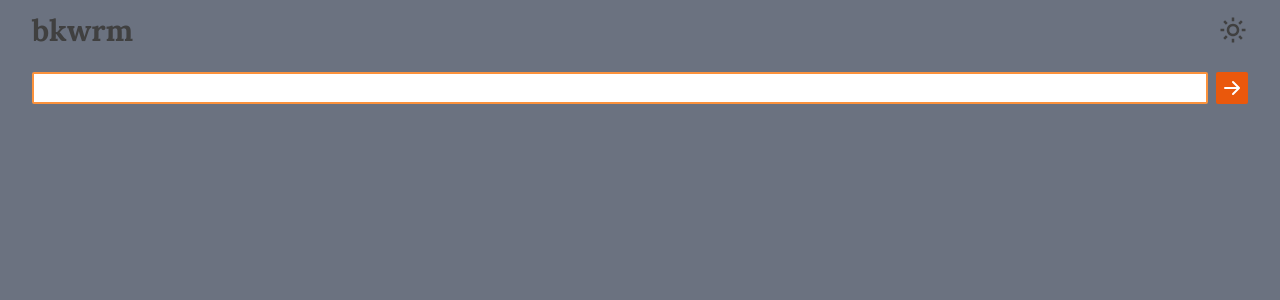
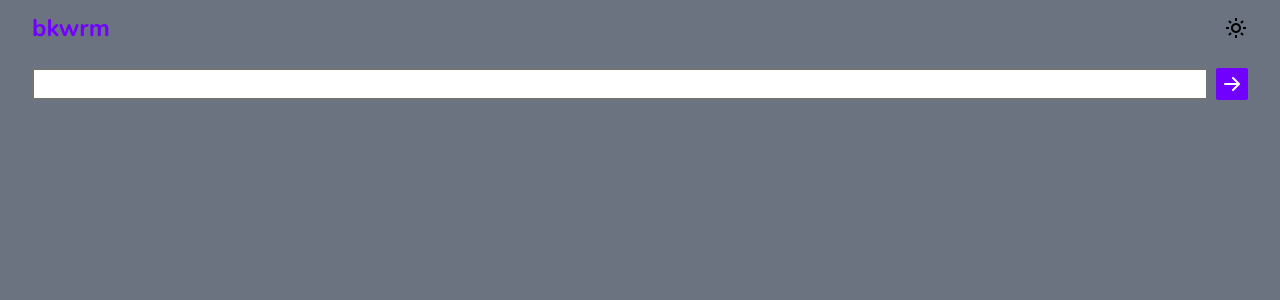
Before and after one commit to Thab09/bkwrm, a React (Vite) app: page / in a window 1280 px wide. Shown: the top 300 px of the page. Built offline with nearby package versions, Linux system fonts and the light colour scheme.

Commit message:
more styling

```diff
--- a/src/App.jsx
+++ b/src/App.jsx
@@ -9,10 +9,11 @@ import Search from "./components/Search";
 function App() {
   //DARK MODE
   //RESPONSIVENES
+  //LOADIN WHEN THE RESULT FOR SEARCH IS GOING, REFRESH IF TOO LATE, CANT GET IF ERROR
   //STICKY NAV AND FOOTER IF POSSIBLE
   //FOOTER
   return (
-    <div className="h-screen font-poppins bg-white sm:bg-gray-500 dark:bg-grey-custom">
+    <div className="h-screen font-nunito bg-off-white sm:bg-gray-500 dark:bg-grey-dark">
       <BrowserRouter>
         <Nav />
         <Search />
--- a/src/components/Card.jsx
+++ b/src/components/Card.jsx
@@ -9,6 +9,7 @@ function Card({ bookObj }) {
   };
 
   const closeModal = async () => {
+    console.log(bookObj);
     setIsOpen(false);
   };
 
@@ -17,9 +18,9 @@ function Card({ bookObj }) {
 
   return (
     <>
-      <div className="w-32 h-60 cursor-pointer rounded-sm overflow-hidden mb-3 hover:scale-105 duration-300">
+      {/* <div className="w-32 h-60 cursor-pointer rounded-sm overflow-hidden mb-3 hover:scale-105 duration-300">
         <div
-          className="font-medium hover:font-bold drop-shadow-sm hover:brightness-110 outline outline-2 outline-slate-100 hover:outline-orange-600 pb-1"
+          className="font-medium hover:font-bold hover:brightness-110 outline outline-2 outline-gray-100 hover:outline-gray-300 pb-1"
           onClick={openModal}
         >
           <img
@@ -32,6 +33,30 @@ function Card({ bookObj }) {
             className="w-32 h-44 rounded-sm "
           />
           <p className="text-xs mt-2">{bookObj.volumeInfo.title}</p>
+        </div>
+      </div> */}
+      <div
+        className="w-full h-36  flex gap-4 py-2 border-b border-slate-500 cursor-pointer hover:brightness-110 hover:scale-105 duration-300 "
+        onClick={openModal}
+      >
+        <img
+          src={
+            bookObj.volumeInfo.imageLinks == undefined
+              ? null
+              : bookObj.volumeInfo.imageLinks.thumbnail
+          }
+          alt="cover image of the book"
+          className="rounded-sm h-32 w-[5.5rem]"
+        />
+        <div>
+          <p className="text-md mb-1 font-bold">{bookObj.volumeInfo.title}</p>
+          <p className="text-xs h-20 overflow-hidden">
+            {bookObj.volumeInfo.description
+              ? bookObj.volumeInfo.description
+              : bookObj.volumeInfo.subtitle
+              ? bookObj.volumeInfo.subtitle
+              : "Not Available"}
+          </p>
         </div>
       </div>
 
@@ -84,9 +109,10 @@ function Card({ bookObj }) {
                           ? "Author Not Available"
                           : bookObj.volumeInfo.authors[0]}
                       </p>
+                      //only show button if available
                       <button
                         type="button"
-                        className="inline-flex justify-center rounded-sm bg-orange-600 px-2 py-1.5 text-sm font-medium text-slate-100 hover:bg-orange-500 "
+                        className="inline-flex justify-center rounded-sm bg-orange-600 px-2 py-1.5 text-sm font-medium text-white hover:bg-orange-500 "
                         onClick={
                           bookObj.volumeInfo.previewLink
                             ? () =>
--- a/src/components/Nav.jsx
+++ b/src/components/Nav.jsx
@@ -33,14 +33,14 @@ function Nav() {
   return (
     <nav className="py-3 mb-3 mx-8  ">
       <ul>
-        <div className="font-lora flex text-3xl font-bold items-center justify-between gap-5">
+        <div className="flex text-2xl font-bold items-center justify-between gap-5">
           <Link to={"/"}>
-            <h4 className="text-neutral-700 dark:text-white">bkwrm</h4>
+            <h4 className="text-purple-main">bkwrm</h4>
           </Link>
           {darkMode === "light" ? (
             <BiSun
               onClick={handleThemeChange}
-              className="cursor-pointer text-neutral-700"
+              className="cursor-pointer text-neutral-00"
             />
           ) : (
             <BiMoon
--- a/src/components/Search.jsx
+++ b/src/components/Search.jsx
@@ -20,12 +20,12 @@ function Search() {
           onChange={(e) => setInput(e.target.value)}
           type="text"
           value={input}
-          className="px-2 w-full h-8 rounded-sm border-solid border-2 border-orange-400 text-neutral-700 dark:border-purple-main focus:outline-none"
+          className="px-2 w-full h-8 font-medium rounded-sm border-solid border-2 border-neutral-500 text-neutral-700 dark:border-white focus:outline-none"
         />
         <button type="submit">
           <BsArrowRightShort
             size={32}
-            className="rounded-sm bg-orange-600 dark:bg-purple-main"
+            className="rounded-sm  bg-purple-main"
             color="white"
           />
         </button>
--- a/src/pages/Searched.jsx
+++ b/src/pages/Searched.jsx
@@ -9,7 +9,7 @@ function Searched() {
 
   const getSearchedBooks = async (bookname) => {
     const data = await fetch(
-      `https://www.googleapis.com/books/v1/volumes?q=${bookname}&maxResults=40&key=${
+      `https://www.googleapis.com/books/v1/volumes?q=${bookname}&maxResults=4&key=${
         import.meta.env.VITE_GOOGLE_API_KEY
       }`
     );
@@ -22,7 +22,7 @@ function Searched() {
   }, [params.search]);
 
   return (
-    <div className="grid grid-cols-2 place-items-center gap-x-10">
+    <div className="">
       {googleBooks?.map((book) => {
         return <Card key={book.id} bookObj={book} />;
       })}
--- a/src/styles/global.css
+++ b/src/styles/global.css
@@ -1,4 +1,4 @@
-@import url("https://fonts.googleapis.com/css2?family=Lora:ital,wght@0,400;0,500;0,600;0,700;1,500;1,600&family=Poppins:wght@400;500;600&display=swap");
+@import url("https://fonts.googleapis.com/css2?family=Nunito:wght@400;500;600;700;800&family=Poppins:wght@400;500;600&display=swap");
 @tailwind base;
 @tailwind components;
 @tailwind utilities;
--- a/tailwind.config.cjs
+++ b/tailwind.config.cjs
@@ -6,9 +6,11 @@ module.exports = {
   theme: {
     colors: {
       current: "currentColor",
-      "grey-custom": "#181818",
+      "grey-dark": "#181818",
       "purple-main": "#7000FF",
+      "off-white": "#FBFBFB",
       black: colors.black,
+      violet: colors.violet,
       white: colors.white,
       gray: colors.gray,
       emerald: colors.emerald,
@@ -19,7 +21,7 @@ module.exports = {
     },
     extend: {
       fontFamily: {
-        lora: "Lora",
+        nunito: "Nunito",
         poppins: "Poppins",
       },
     },
```
